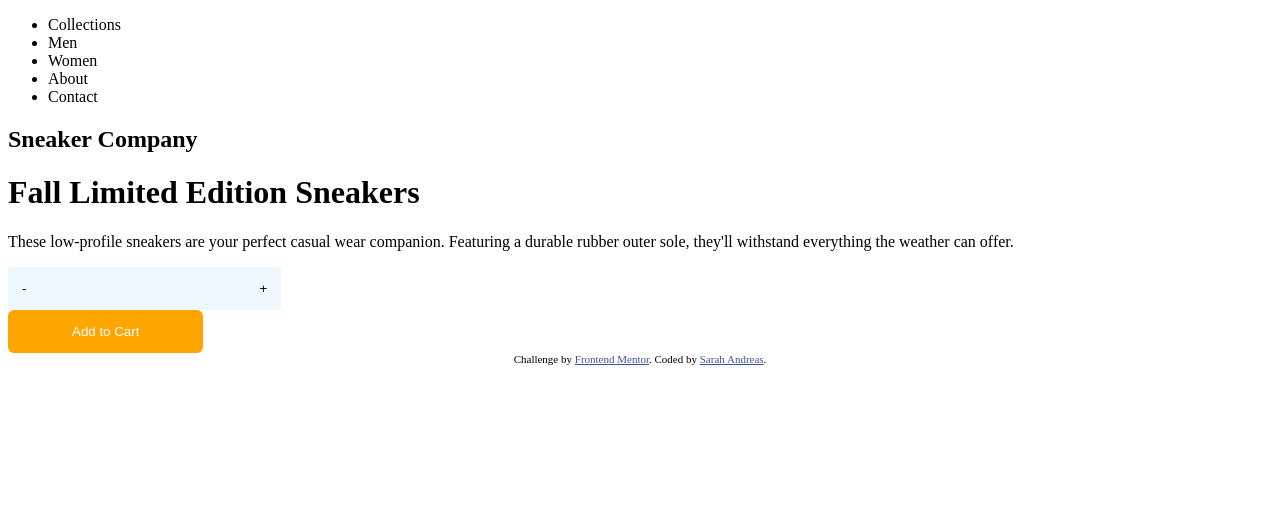
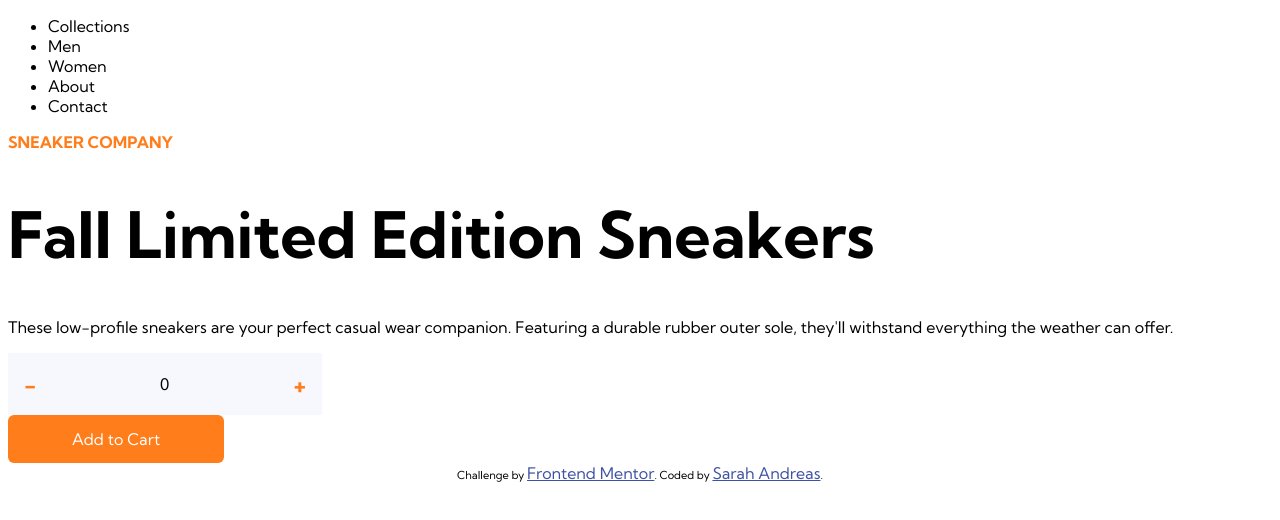
Before and after one commit to sarahleah/ecommerce-product-page-main, a React app: page / in a window 1280 px wide. Shown: the top 520 px of the page. Built offline with nearby package versions, Linux system fonts and the light colour scheme.

Commit message:
quick styling of product details

```diff
--- a/public/index.html
+++ b/public/index.html
@@ -2,7 +2,10 @@
 <html lang="en">
 <head>
   <meta charset="UTF-8">
-  <meta name="viewport" content="width=device-width, initial-scale=1.0"> <!-- displays site properly based on user's device -->
+  <meta name="viewport" content="width=device-width, initial-scale=1.0">
+  <link rel="preconnect" href="https://fonts.googleapis.com">
+  <link rel="preconnect" href="https://fonts.gstatic.com" crossorigin>
+  <link href="https://fonts.googleapis.com/css2?family=Kumbh+Sans:wght@400;700&display=swap" rel="stylesheet">
 
   <link rel="icon" type="image/png" sizes="32x32" href="./images/favicon-32x32.png">
 
@@ -15,10 +18,6 @@
 </head>
 <body>
   <div id="root"></div>
-
-
-
-
   <div class="attribution">
     Challenge by <a href="https://www.frontendmentor.io?ref=challenge" target="_blank">Frontend Mentor</a>.
     Coded by <a href="#">Sarah Andreas</a>.
--- a/src/AddToCartButton.css
+++ b/src/AddToCartButton.css
@@ -1,6 +1,6 @@
 button.add-to-cart {
   color: white;
-  background-color: orange;
+  background-color: var(--color-orange);
   padding: 14px 64px;
   border: none;
   border-radius: 6px;
--- a/src/AddToCartButton.js
+++ b/src/AddToCartButton.js
@@ -3,7 +3,7 @@ import './AddToCartButton.css';
 
 const AddToCartButton = () => {
   return (
-    <button class="add-to-cart">Add to Cart</button>
+    <button className="add-to-cart">Add to Cart</button>
   );
 };
 
--- a/src/App.css
+++ b/src/App.css
@@ -1,3 +1,22 @@
+* {
+  font-family: 'Kumbh Sans', sans-serif;
+  font-size: 16px;
+}
+
+:root {
+  /* Primary */
+  --color-orange: hsl(26, 100%, 55%);
+  --color-pale-orange: hsl(25, 100%, 94%);
+
+  /* Neutral */
+  --color-very-dark-blue: hsl(220, 13%, 13%);
+  --color-dark-grayish-blue: hsl(219, 9%, 45%);
+  --color-grayish-blue: hsl(220, 14%, 75%);
+  --color-light-grayish-blue: hsl(223, 64%, 98%);
+  --color-white: hsl(0, 0%, 100%);
+  --color-black-opacity-75: hsla(0, 0%, 0%, 0.75);
+}
+
 button, input {
   border: none;
   background-color: aliceblue;
--- /dev/null
+++ b/src/ProductDetails.css
@@ -0,0 +1,8 @@
+h2 {
+  color: var(--color-orange);
+  text-transform: uppercase;
+}
+
+h1 {
+  font-size: 4rem;
+}
--- a/src/ProductDetails.js
+++ b/src/ProductDetails.js
@@ -1,14 +1,20 @@
-import React from 'react';
+import React, {useState} from 'react';
+import './ProductDetails.css';
+
 import QuantityPicker from './QuantityPicker';
 import AddToCartButton from './AddToCartButton';
 
 const ProductDetails = () => {
+
+  const [quantity, setQuantity] = useState(0);
+  console.log(quantity)
+
   return (
     <div>
       <h2>Sneaker Company</h2>
       <h1>Fall Limited Edition Sneakers</h1>
       <p className="item-description">These low-profile sneakers are your perfect casual wear companion. Featuring a durable rubber outer sole, they'll withstand everything the weather can offer.</p>
-      <QuantityPicker />
+      <QuantityPicker quantity={quantity} setQuantity={setQuantity}/>
       <AddToCartButton />
     </div>
   );
--- a/src/QuantityPicker.css
+++ b/src/QuantityPicker.css
@@ -1,3 +1,35 @@
+.quantity-picker {
+  display: flex;
+}
+
 .quantity-picker > * {
-  padding: 14px;
+  background-color: var(--color-light-grayish-blue);
+  text-align: center;
+  padding: 16px;
 }
+
+.quantity-picker > button {
+  color: var(--color-orange);
+  font-weight: 700;
+  font-size: 24px;
+}
+
+.quantity-picker:first-child {
+  border-radius: 6px 0 0 6px;
+}
+
+.quantity-picker:last-child {
+  border-radius: 0 6px 6px 0;
+}
+
+input[type=number] {
+  -moz-appearance: textfield;
+  appearance: textfield;
+  margin: 0;
+}
+
+input[type=number]::-webkit-inner-spin-button,
+input[type=number]::-webkit-outer-spin-button {
+      -webkit-appearance: none;
+      margin: 0;
+}
--- a/src/QuantityPicker.js
+++ b/src/QuantityPicker.js
@@ -1,15 +1,21 @@
 import React from 'react';
 import './QuantityPicker.css';
 
-const QuantityPicker = (
+const QuantityPicker = ({
   quantity,
   setQuantity
-) => {
+}) => {
+
+  const handleQuantityChange = (newQuantity) => {
+    setQuantity(newQuantity)
+  }
+
+  console.log(quantity, setQuantity)
   return (
-    <div class="quantity-picker">
-      <button>-</button>
-      <input type="number" />
-      <button>+</button>
+    <div className="quantity-picker">
+      <button onClick={() => handleQuantityChange(--quantity)}>-</button>
+      <input type="number" onChange={(event) => handleQuantityChange(event.target.value)} value={quantity}/>
+      <button onClick={() => handleQuantityChange(++quantity)}>+</button>
     </div>
   );
 };
```
